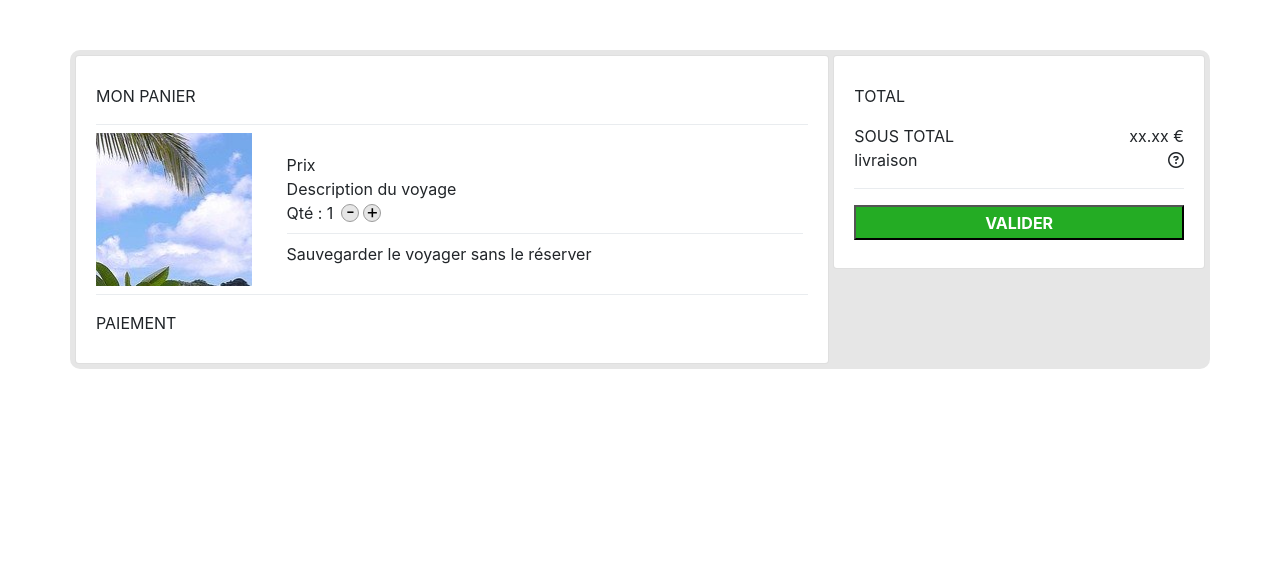
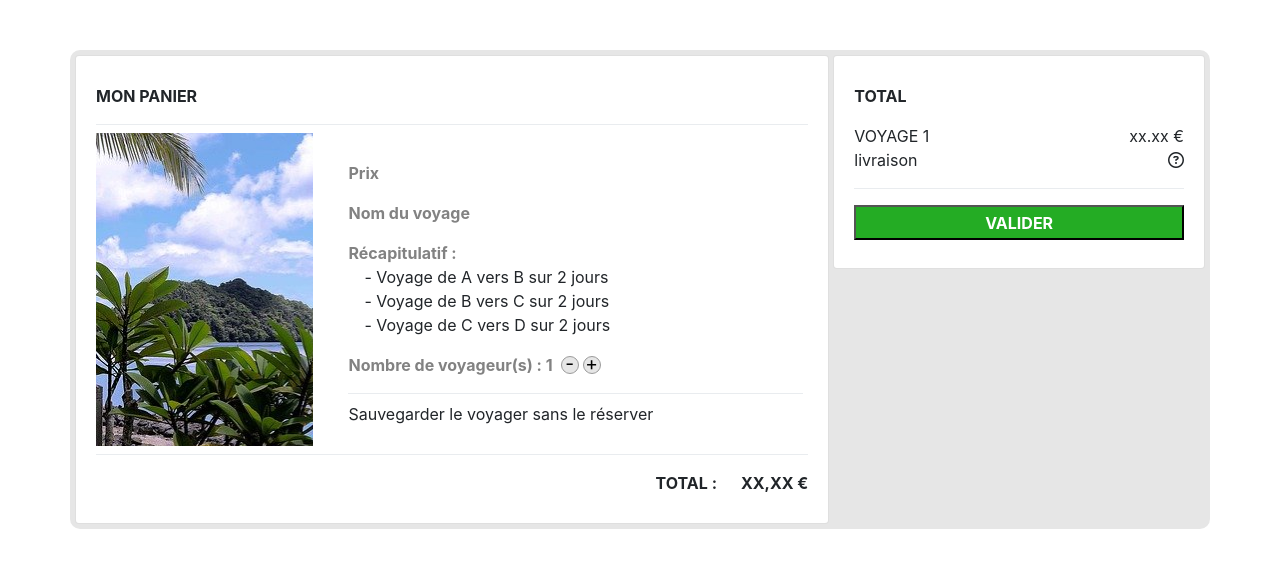
Before and after one commit to remytreflest/PPE, a PHP site: page /membres/panier.php in a window 1280 px wide. Shown: the part 70-638 px from the top of the page. Run offline with PHP 8.4, Linux system fonts and the light colour scheme; some libraries are stand-ins or nearby versions.

Commit message:
pour mettre à jour

```diff
--- a/css/style.css
+++ b/css/style.css
@@ -10,6 +10,15 @@
 /* Les classes que je créer */
 .justify{
   text-align: justify;
+}
+
+.bold{
+  font-weight: bold;
+}
+
+.text-gris{
+  color: #828282;
+  font-weight: 650;
 }
 
 body {
--- a/membres/panier.php
+++ b/membres/panier.php
@@ -8,18 +8,24 @@
             <div class="card">
                 <div class="card-body">
                     <card class="card-text">
-                        <div class="py-2">MON PANIER</div>
+                        <div class="py-2 bold">MON PANIER</div>
                     </card>
                     <hr class="dropdown-divider">
                     <card class="card-text d-flex row">
-                        <div class="col-12 col-lg-3">
+                        <div class="col-12 col-lg-4">
                             <div id="image-produit-panier"></div>
                         </div>
-                        <div class="card-body col-12 col-lg-9 d-flex flex-column">
-                            <div class="card-text">Prix</div>
-                            <div class="card-text">Description du voyage</div>
-                            <div class="card-text d-flex align-items-center">
-                                <div>Qté : 1 </div>
+                        <div class="card-body col-12 col-lg-8 d-flex flex-column">
+                            <div class="card-text text-gris my-2">Prix</div>
+                            <div class="card-text text-gris my-2">Nom du voyage</div>
+                            <div class="card-text my-2">
+                                <div class="text-gris">Récapitulatif :</div>
+                                <div class="ml-3">- Voyage de A vers B sur 2 jours</div>
+                                <div class="ml-3">- Voyage de B vers C sur 2 jours</div>
+                                <div class="ml-3">- Voyage de C vers D sur 2 jours</div>
+                            </div>
+                            <div class="card-text my-2 d-flex align-items-center">
+                                <div class="text-gris">Nombre de voyageur(s) : 1 </div>
                                 <button class="panier-quantite ml-2">-</button>
                                 <button class="panier-quantite ml-1">+</button>
                             </div>
@@ -29,7 +35,10 @@
                     </card>
                     <hr class="dropdown-divider">
                     <card class="card-text">
-                        <div class="py-2">PAIEMENT</div>
+                        <div class="d-flex justify-content-end py-2">
+                            <div class="bold">TOTAL :</div>
+                            <div class="bold ml-4">XX,XX €</div>
+                        </div>
                     </card>
                 </div>
             </div>
@@ -37,10 +46,10 @@
         <div id="card-paiement" class="col-12 col-lg-4 pl-lg-0">
             <div class="card">
                 <div class="card-body">
-                    <div class="card-text py-2">TOTAL</div>
+                    <div class="card-text bold py-2">TOTAL</div>
                     <div class="card-text py-2">
                         <div class="d-flex justify-content-between">
-                            <div>SOUS TOTAL</div>
+                            <div>VOYAGE 1</div>
                             <div>xx.xx €</div>
                         </div>
                         <div class="d-flex justify-content-between">
```
